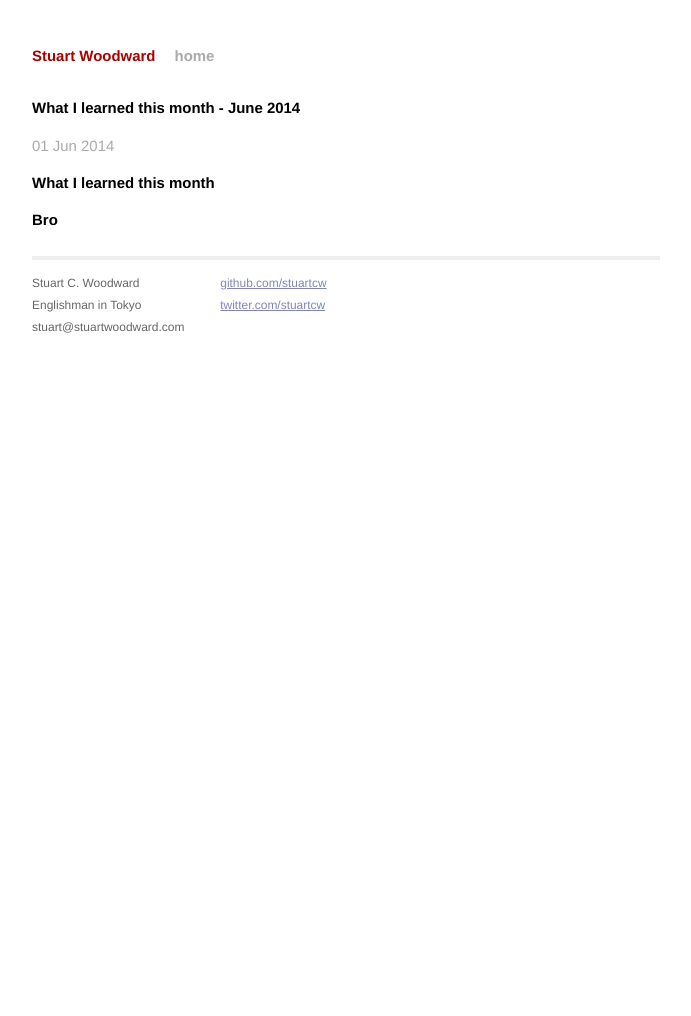
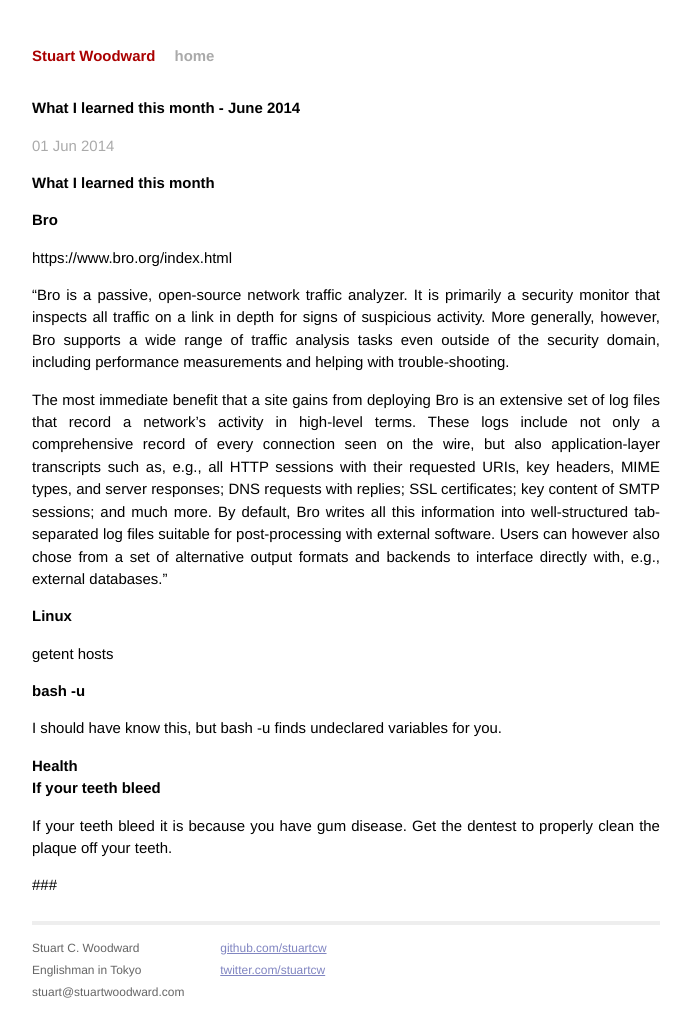
Before and after one commit to stuartcw/stuartcw.com, a Jekyll site: the page built from _posts/2014-06-01-what-i-learned-this-month.markdown, in a window 1280 px wide. Shown: the whole page, without its empty margins (294-985 px from the left). Built offline with Jekyll 4.4.1, drawn with Linux system fonts in a browser that asks for light colours; Markdown is read by kramdown in place of the engine named in the settings; before the commit the page ends 945 px from its top, so only the background shows below that.

Commit message:
Updated..

```diff
--- a/_posts/2014-06-01-what-i-learned-this-month.markdown
+++ b/_posts/2014-06-01-what-i-learned-this-month.markdown
@@ -9,4 +9,25 @@ categories:
 
 # What I learned this month
 
-## Bro
+### Bro
+
+https://www.bro.org/index.html
+
+"Bro is a passive, open-source network traffic analyzer. It is primarily a security monitor that inspects all traffic on a link in depth for signs of suspicious activity. More generally, however, Bro supports a wide range of traffic analysis tasks even outside of the security domain, including performance measurements and helping with trouble-shooting.
+
+The most immediate benefit that a site gains from deploying Bro is an extensive set of log files that record a network’s activity in high-level terms. These logs include not only a comprehensive record of every connection seen on the wire, but also application-layer transcripts such as, e.g., all HTTP sessions with their requested URIs, key headers, MIME types, and server responses; DNS requests with replies; SSL certificates; key content of SMTP sessions; and much more. By default, Bro writes all this information into well-structured tab-separated log files suitable for post-processing with external software. Users can however also chose from a set of alternative output formats and backends to interface directly with, e.g., external databases."
+
+## Linux
+
+ getent hosts
+
+### bash -u
+I should have know this, but bash -u finds undeclared variables for you.
+
+## Health
+
+### If your teeth bleed
+
+If your teeth bleed it is because you have gum disease. Get the dentest to properly clean the plaque off your teeth.
+
+###
```
